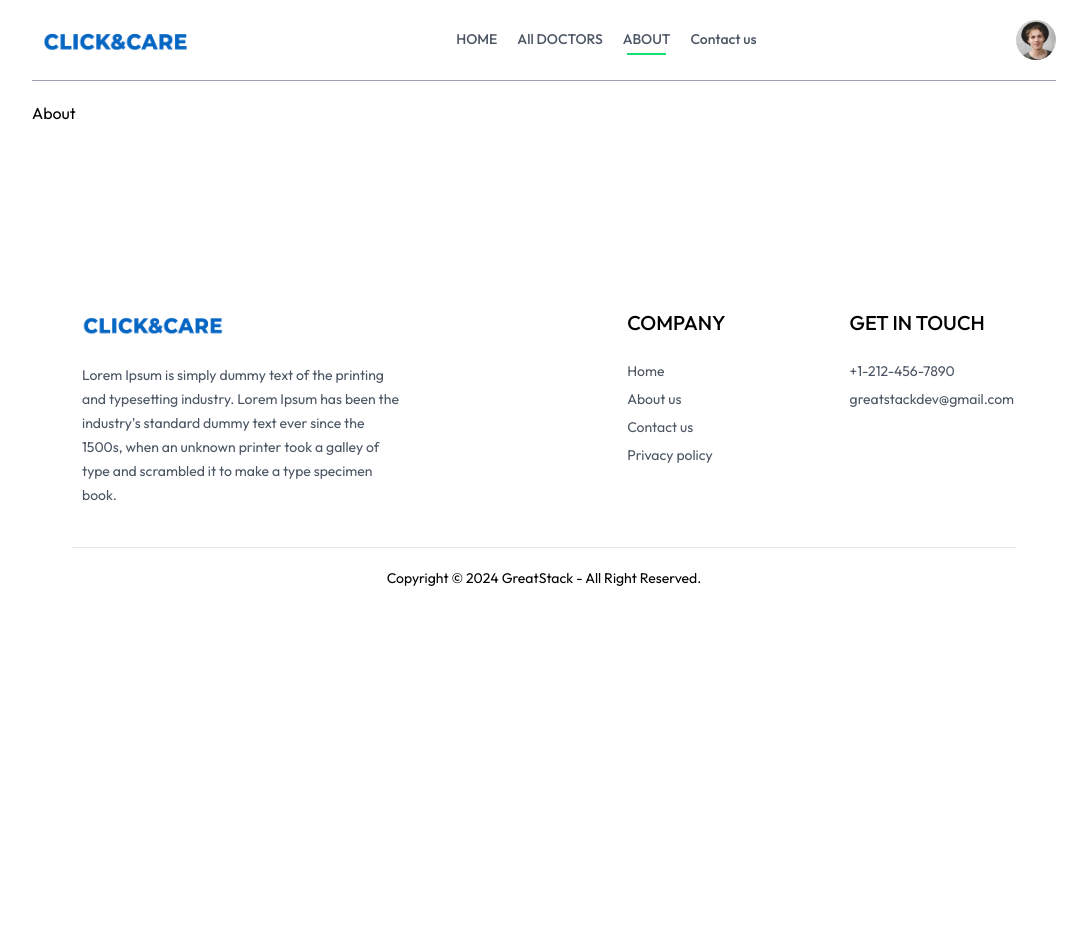
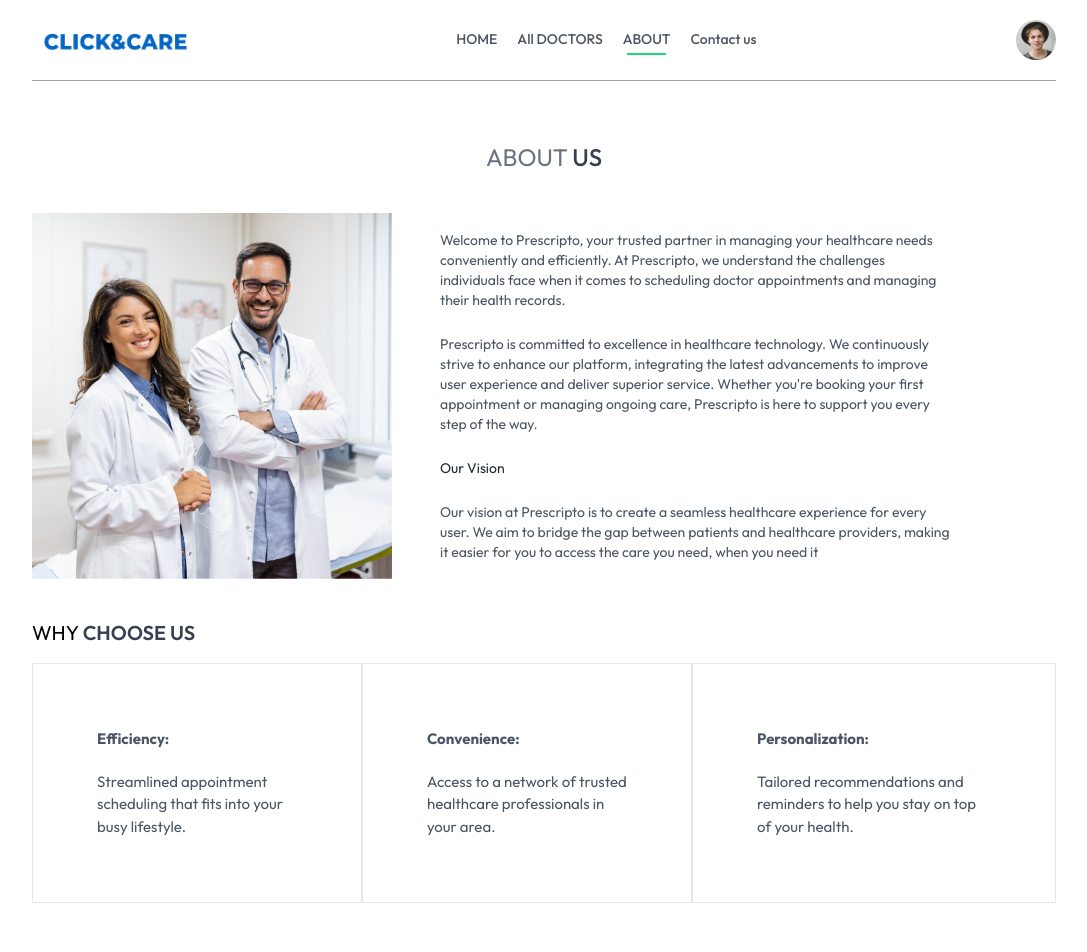
Before and after one commit to aries1232/ClickAndCare, a React (Vite) app in the folder frontend/: page /about in a window 1280 px wide. Shown: the top 952 px of the page, without its empty margins (96-1183 px from the left). Before the commit the page ends 800 px from the top, so only its background shows below. Built offline with nearby package versions, Linux system fonts and the light colour scheme.

Commit message:
About Page frontend is added

```diff
--- a/frontend/src/Pages/About.jsx
+++ b/frontend/src/Pages/About.jsx
@@ -1,9 +1,67 @@
-import React from 'react'
+import React from "react";
+import { assets } from "./../assets/assets";
 
 const About = () => {
   return (
-    <div>About</div>
-  )
-}
+    <div>
+      <div className="text-center text-2xl pt-10 text-gray-500">
+        <p>
+          ABOUT <span className="text-gray-700 font-medium">US</span>
+        </p>
+      </div>
 
-export default About
+      <div className="my-10 flex flex-col md:flex-row gap-12">
+        <img
+          className="w-full md:max-w-[360px]"
+          src={assets.about_image}
+          alt=""
+        />
+        <div className="flex flex-col justify-center gap-6 md:w-2/4 text-sm text-gray-600">
+          <p>
+            Welcome to Prescripto, your trusted partner in managing your
+            healthcare needs conveniently and efficiently. At Prescripto, we
+            understand the challenges individuals face when it comes to
+            scheduling doctor appointments and managing their health records.
+          </p>
+          <p>
+            Prescripto is committed to excellence in healthcare technology. We
+            continuously strive to enhance our platform, integrating the latest
+            advancements to improve user experience and deliver superior
+            service. Whether you're booking your first appointment or managing
+            ongoing care, Prescripto is here to support you every step of the
+            way.
+          </p>
+          <p className="text-gray-800">Our Vision</p>
+          <p>
+            Our vision at Prescripto is to create a seamless healthcare
+            experience for every user. We aim to bridge the gap between patients
+            and healthcare providers, making it easier for you to access the
+            care you need, when you need it
+          </p>
+        </div>
+      </div>
+
+      <div className="text-xl my-4">
+        <p>
+          WHY <span className="text-gray-700 font-semibold">CHOOSE US</span>
+        </p>
+      </div>
+      <div className="flex flex-col md:flex-row mb-20">
+        <div className="border px-10 md:px-16 py-8 sm:py-16 flex flex-col gap-5 text-[15px] hover:bg-primary hover:text-white transition-all duration-300 text-gray-600 cursor-pointer">
+          <b>Efficiency:</b>
+          <p>Streamlined appointment scheduling that fits into your busy lifestyle.</p>
+        </div>
+        <div className="border px-10 md:px-16 py-8 sm:py-16 flex flex-col gap-5 text-[15px] hover:bg-primary hover:text-white transition-all duration-300 text-gray-600 cursor-pointer">
+          <b>Convenience:</b>
+          <p>Access to a network of trusted healthcare professionals in your area.</p>
+        </div>
+        <div className="border px-10 md:px-16 py-8 sm:py-16 flex flex-col gap-5 text-[15px] hover:bg-primary hover:text-white transition-all duration-300 text-gray-600 cursor-pointer">
+          <b>Personalization:</b>
+          <p>Tailored recommendations and reminders to help you stay on top of your health.</p>
+        </div>
+      </div>
+    </div>
+  );
+};
+
+export default About;
```
